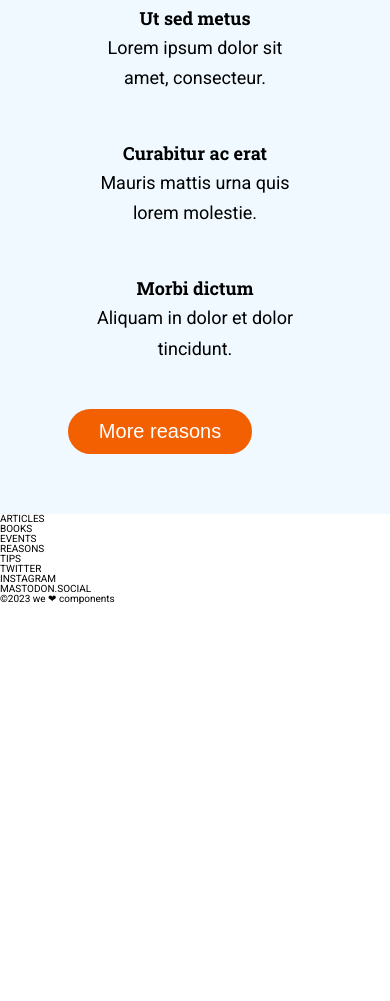
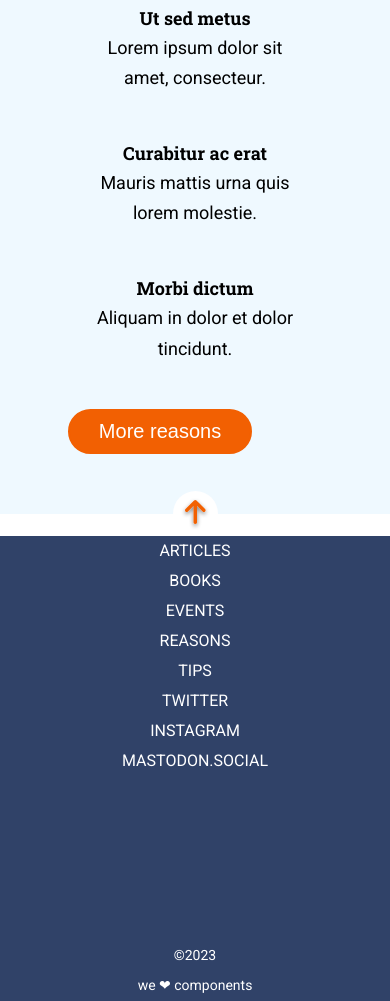
Before and after one commit to silviaparadag/web-design-html-scss, a website: page src/html/index.html in a window 390 px wide. Shown: the part 1291-2292 px from the top of the page. Before the commit the page ends 1895 px from the top, so only its background shows below. Drawn offline with nearby package versions, Linux system fonts and the light colour scheme; files that its build step writes are made by us from their sources; files whose address does not match are found by name.

Commit message:
Mobile: footer draft

```diff
--- a/src/html/partials/footer.html
+++ b/src/html/partials/footer.html
@@ -16,7 +16,7 @@
         </ul>
     </div>
     <div class="copy">
-        ©2023
-        we ❤︎ components
+        <div>©2023</div>
+        <div>we ❤︎ components</div>
     </div>
 </footer>
--- a/src/html/partials/main.html
+++ b/src/html/partials/main.html
@@ -15,7 +15,6 @@
         </p>
         <button class="button1">Go</button>
     </section>
-
     <section class="section2">
         <h2 class="s2_title">3 Reasons To Purchase</h2>
         <div class="box_articles">
@@ -33,7 +32,7 @@
                     Aliquam in dolor et dolor tincidunt.</p>
             </article>
         </div>
-
         <button class="button2">More reasons</button>
     </section>
+    <div class="arrowup"></div>
 </main>
--- a/src/scss/layout/_footer.scss
+++ b/src/scss/layout/_footer.scss
@@ -1,14 +1,42 @@
-.footer {}
+.footer {
+    width: 100%;
+    height: 465px;
+    background-color: $dark-grey-blue;
+    color: $white;
+    display: flex;
+    flex-direction: column;
+}
 
-.footer_menu {}
+.footer_menu {
+    width: 73px;
+    height: 150px;
+    margin: 0 auto;
+    font-size: 1.6rem;
+    font-weight: normal;
+    line-height: 1.88;
+    text-align: center;
+}
 
 .menu_list {}
 
-.link_sm {}
+.link_sm {
+    width: 320px;
+    height: 465px;
+    margin: 0 auto;
+    font-size: 1.6rem;
+    font-weight: normal;
+    line-height: 1.88;
+    text-align: center;
+}
 
 .link_list {}
 
-.copy {}
+.copy {
+    font-size: 1.4rem;
+    font-weight: normal;
+    line-height: 2.14;
+    text-align: center;
+}
 
 
 @media screen and (min-width: 768px) {
--- a/src/scss/layout/_main.scss
+++ b/src/scss/layout/_main.scss
@@ -1,5 +1,5 @@
 .main {
-
+    width: 100%;
 }
 
 .main_section {
@@ -45,7 +45,6 @@
     background-repeat: no-repeat;
     background-position: center;
     object-fit: contain;
-
 }
 .section1 {
     padding: 30px 15px 45px;
@@ -127,19 +126,6 @@
     line-height: 1.67;
 }
 
-.article1 {
-
-}
-
-
-.article2 {
-
-}
-
-.article3 {
-
-}
-
 .button2 {
     width: 184px;
     height: 45px;
@@ -153,11 +139,24 @@
     font-weight: 500;
     text-align: center;
 }
-
-
+.arrowup {
+    width: 45px;
+    height: 45px;
+    margin: -22.5px auto 0;
+    border-radius: 50%;
+    background-color: $white;
+    background-image: url("../images/ico-arrow/ico-arrow.svg");
+    background-repeat: no-repeat;
+    background-position: center;
+    object-fit: contain;
+}
 
 @media screen and (min-width: 768px) {
-    .class {}
+    .article1 {}
+
+    .article2 {}
+
+    .article3 {}
 }
 
 @media screen and (min-width: 1280px) {
```
